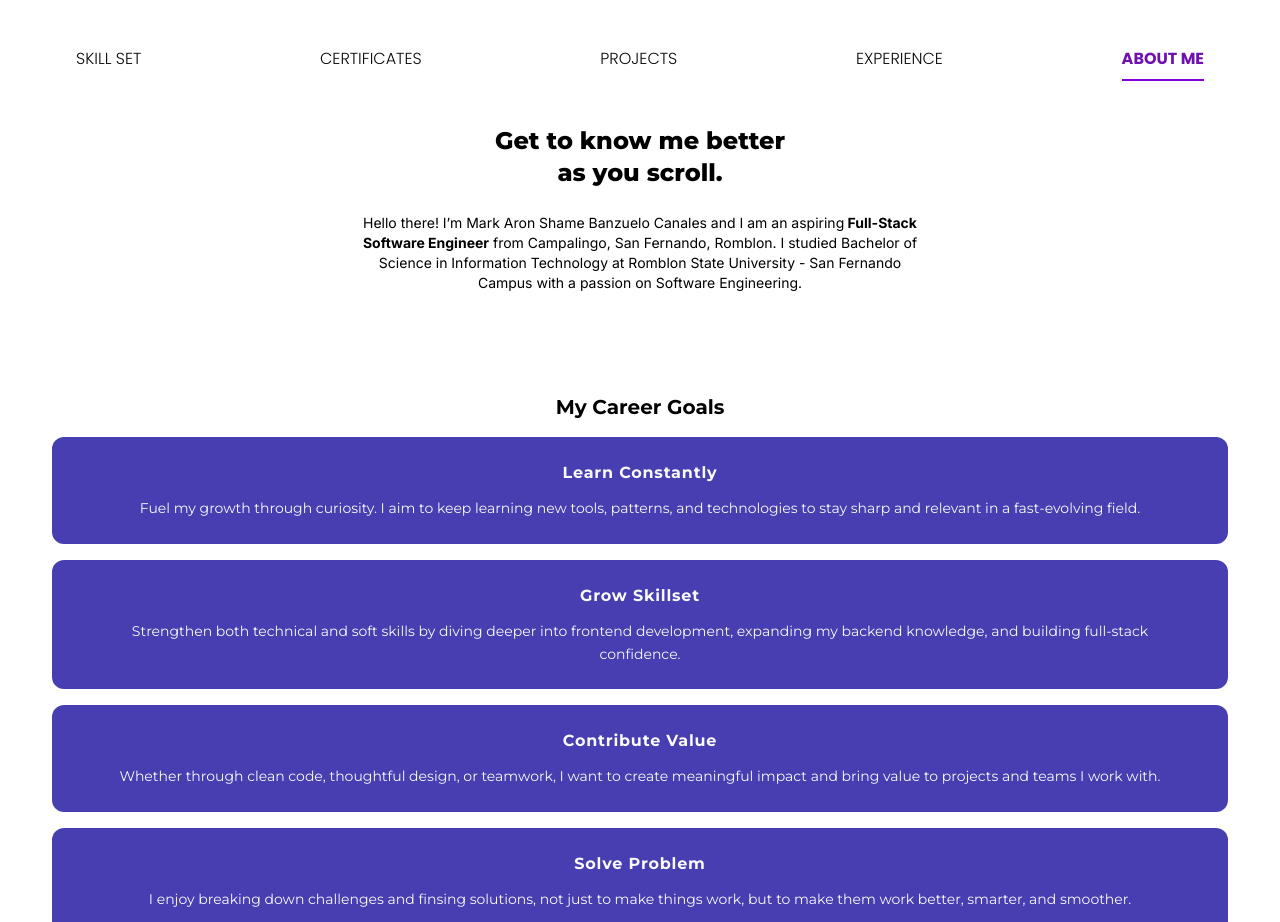
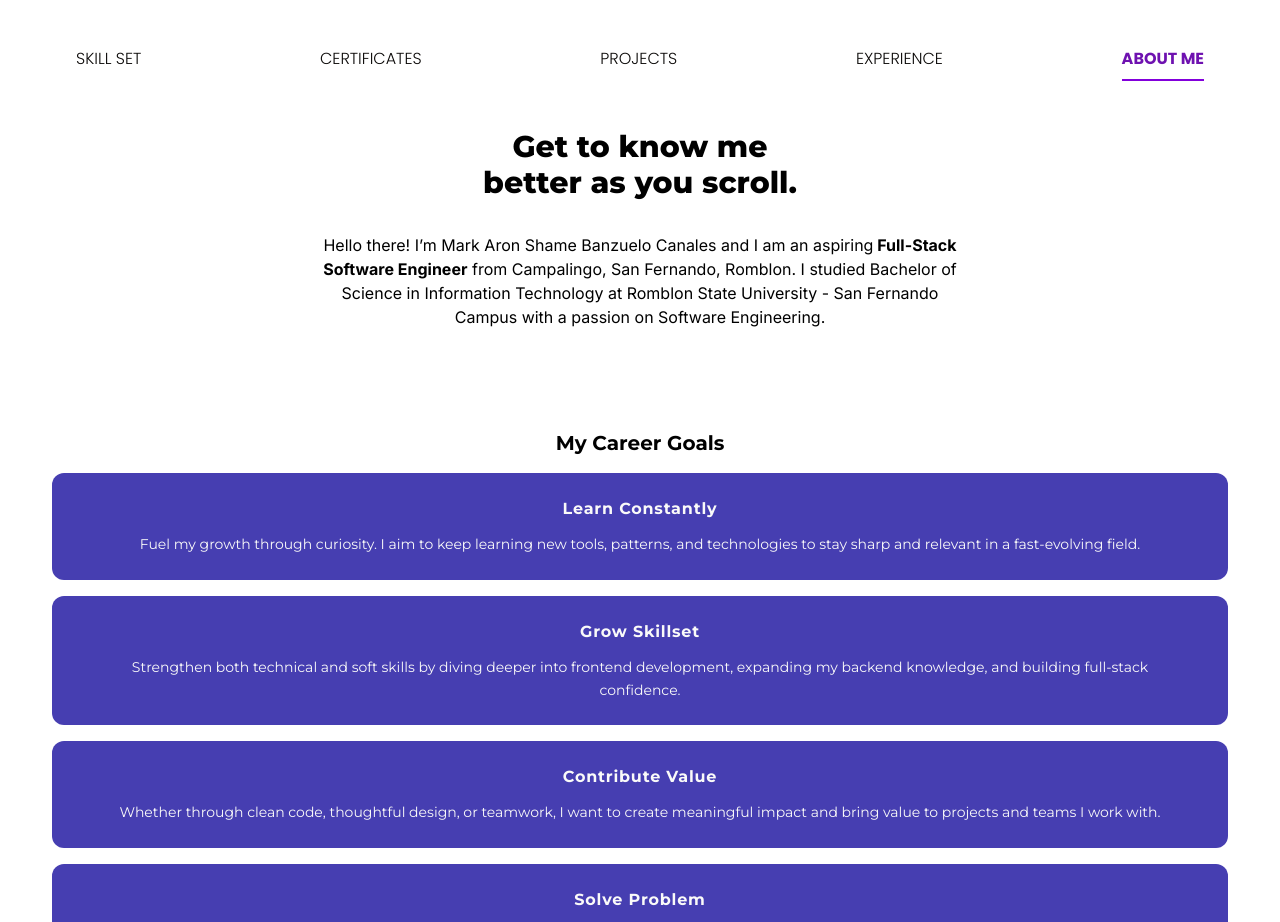
Before and after one commit to shameCanales/shame-portfolio, a React (Vite) app: page /about in a window 1280 px wide. Shown: the part 1620-2542 px from the top of the page. Built offline with nearby package versions, Linux system fonts and the light colour scheme; no server answers.

Commit message:
styled knowmore for medium VP

```diff
--- a/src/sections/KnowMoreAbout.jsx
+++ b/src/sections/KnowMoreAbout.jsx
@@ -1,11 +1,11 @@
 export default function KnowMeBetter() {
   return (
     <div>
-      <div className="text mt-16 sm:mt-7">
-        <h2 className="montserrat-extrabold text-xl sm:text-2xl text-center px-8 sm:max-w-[380px] sm:mx-auto">
+      <div className="text mt-16 sm:mt-7 md:mt-8">
+        <h2 className="montserrat-extrabold text-xl sm:text-2xl md:text-3xl text-center px-8 sm:max-w-[380px] sm:mx-auto">
           Get to know me better as you scroll.
         </h2>
-        <p className="inter-regular text-xs sm:text-sm text-center leading-4.5 sm:leading-5 mt-4 sm:mt-6 sm:max-w-[580px] sm:mx-auto">
+        <p className="inter-regular text-xs sm:text-sm md:text-base text-center leading-4.5 sm:leading-5 md:leading-6 mt-4 sm:mt-6 md:mt-8 sm:max-w-[580px] md:max-w-[650px] sm:mx-auto">
           Hello there! I’m Mark Aron Shame Banzuelo Canales and I am an aspiring
           <span className="font-bold"> Full-Stack Software Engineer</span> from
           Campalingo, San Fernando, Romblon. I studied Bachelor of Science in
```
